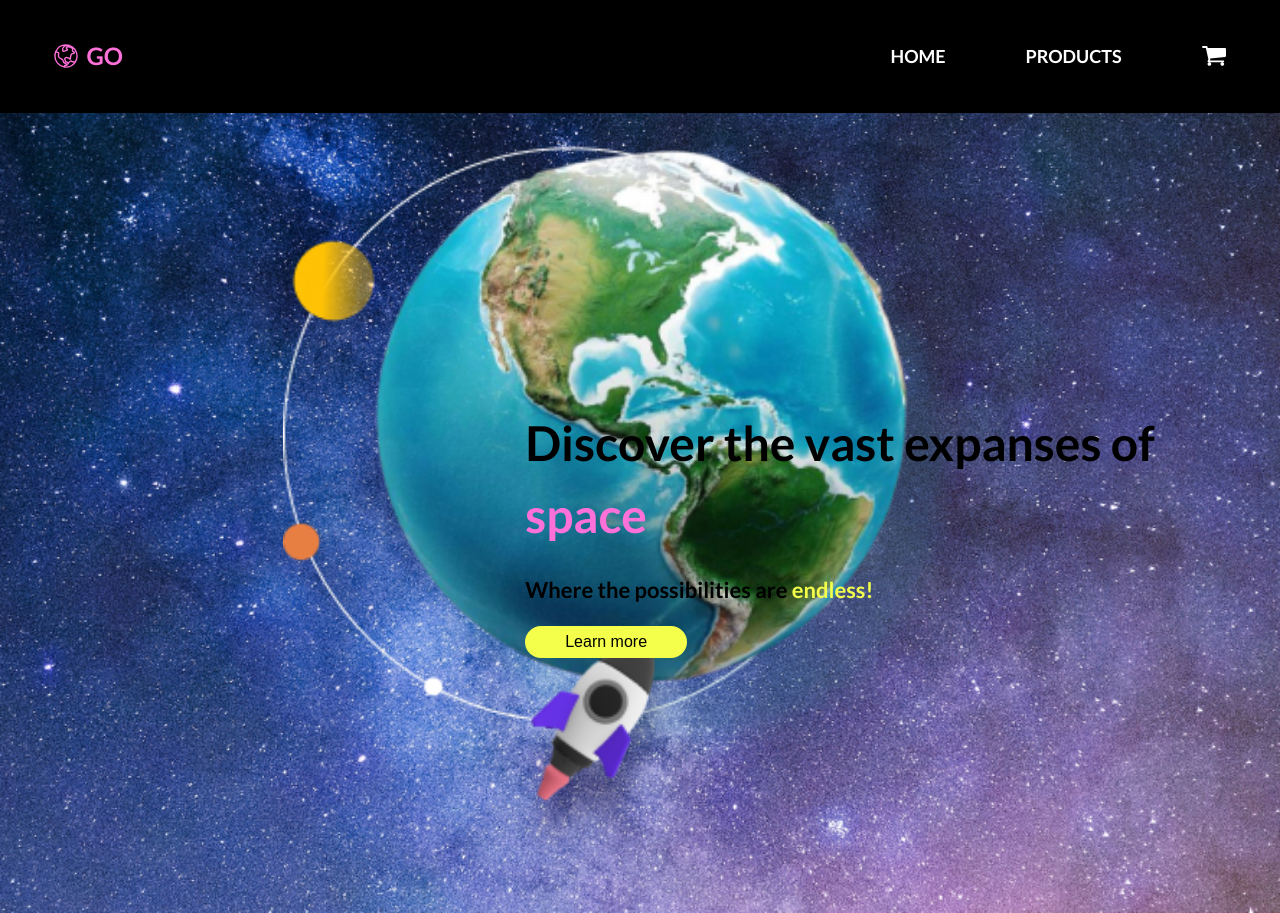
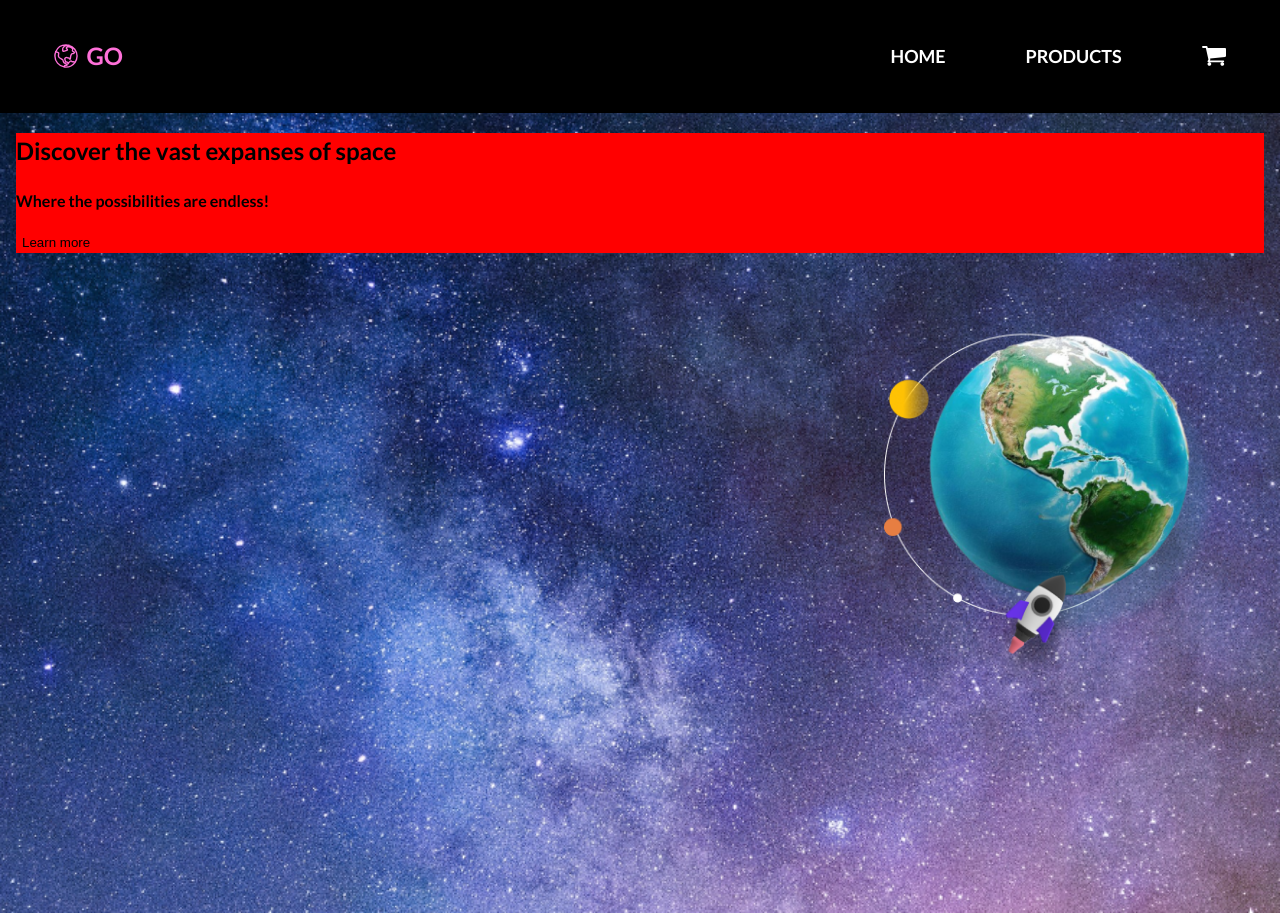
Before and after one commit to stepanencode/softswiss-cra-sass, a React (Create React App) app: page / in a window 1280 px wide. Built offline with nearby package versions, Linux system fonts and the light colour scheme; the HTML template or start-up script is replaced by a standard one.

Commit message:
WIP: planet

```diff
--- a/src/App.js
+++ b/src/App.js
@@ -78,6 +78,7 @@ const App = () => {
         </div>
       </header>
       <section className="hero">
+        <div className="hero__container">
           <div className="hero__content">
             <div className="hero__text">
               <h1 className="hero__title">
@@ -91,6 +92,7 @@ const App = () => {
               <button className="hero__button">Learn more</button>
             </div>
           </div>
+        </div>
       </section>
     </div>
   );
--- a/src/App.scss
+++ b/src/App.scss
@@ -22,6 +22,20 @@ $breakpoints: (
   sm: 360px,
   md: 768px,
   lg: 1248px,
+);
+
+$earth-images: (
+  url('./assets/images/earth@1x.png') 1x,
+  url('./assets/images/earth@2x.png') 2x,
+  url('./assets/images/earth@3x.png') 3x,
+  url('./assets/images/earth@4x.png') 4x
+);
+
+$space-images: (
+  url('./assets/images/space-main@1x.png') 1x,
+  url('./assets/images/space-main@2x.png') 2x,
+  url('./assets/images/space-main@3x.png') 3x,
+  url('./assets/images/space-main@4x.png') 4x
 );
 
 @mixin flex-center($direction: row) {
@@ -246,90 +260,130 @@ $breakpoints: (
   width: 100%;
   height: 100vh;
   overflow: hidden;
-  background: image-set(
-        url('./assets/images/earth@1x.png') 1x,
-        url('./assets/images/earth@2x.png') 2x,
-        url('./assets/images/earth@3x.png') 3x,
-        url('./assets/images/earth@4x.png') 4x
-      )
-      center/contain no-repeat,
-    image-set(
-        url('./assets/images/space-main@1x.png') 1x,
-        url('./assets/images/space-main@2x.png') 2x,
-        url('./assets/images/space-main@3x.png') 3x,
-        url('./assets/images/space-main@4x.png') 4x
-      )
-      center/cover no-repeat;
+  background: image-set($earth-images) center -35% / 300px no-repeat,
+    image-set($space-images) center / cover no-repeat;
   background-attachment: fixed;
 
-  &__content {
-    position: relative;
-    z-index: 10;
-    display: flex;
-    flex-direction: column;
-    justify-content: flex-end;
-    align-items: center;
-    height: 100%;
-    padding: 40px 20px;
-    text-align: center;
+  @include respond-to(md) {
+    background: image-set($earth-images) 115% center/ 350px no-repeat,
+      image-set($space-images) center / cover no-repeat;
+  }
+  @include respond-to(lg) {
+    background: image-set($earth-images) 95% center / 350px no-repeat,
+      image-set($space-images) center / cover no-repeat;
+  }
+
+  &__container {
     max-width: 1248px;
     width: 100%;
     margin: 0 auto;
-
-    @include respond-to(md) {
-      flex-direction: row-reverse;
-      justify-content: space-between;
-      align-items: center;
-      text-align: left;
-      padding: 40px 50px;
+    background-color: red;
   }
 }
 
-  &__text {
-    flex: 1;
-    max-width: 60%;
-  }
+//   &__content {
+//     // position: absolute; /* Фиксируем контент внутри секции */
+//     // bottom: 0; /* Размещаем внизу */
+//     // left: 50%; /* Центрируем горизонтально */
+//     // transform: translateX(-50%); /* Исправляем смещение */
+//     // display: flex;
+//     // flex-direction: column;
+//     // justify-content: flex-end; /* Перемещаем текст вниз */
+//     // align-items: center;
+//     // height: 100%;
+//     // width: 100%;
+//     // padding: 40px 20px;
+//     // text-align: center;
+//     // max-width: 1248px;
+//     // margin: 0 auto;
 
-  &__title {
-    font-size: 36px;
-    font-weight: 800;
-    margin-bottom: 10px;
-    @include respond-to(md) {
-      font-size: 48px;
-    }
+//     position: absolute; /* Фиксируем блок в секции */
+//     bottom: 0; /* Текст находится внизу */
+//     left: 50%; /* Центрируем по горизонтали */
+//     transform: translateX(-50%); /* Исправляем смещение */
+//     display: flex;
+//     flex-direction: column;
+//     justify-content: flex-end; /* Текст прижимается к низу */
+//     align-items: center;
+//     height: auto; /* Высота подстраивается под контент */
+//     width: 100%; /* Ширина по всей секции */
+//     padding: 20px 20px; /* Добавляем отступы */
+//     text-align: center;
+//     max-width: 1248px;
+//     margin: 0 auto;
 
-    .hero__highlight {
-      color: $space-color;
-    }
-  }
+//     @include respond-to(md) {
+//       position: relative; /* Возвращаем обычное позиционирование */
+//       // flex-direction: row;
+//       // justify-content: flex-start;
+//       // align-items: center;
+//       // // padding: 60px 50px;
+//       // text-align: left;
+//       // transform: none;
+//       // left: auto;
 
-  &__subtitle {
-    font-size: 16px;
-    font-weight: 800;
-    margin-bottom: 20px;
+//       flex-direction: row; /* Планета справа, текст слева */
+//       justify-content: flex-start; /* Текст выравнивается слева */
+//       align-items: center; /* Текст выравнивается по высоте планеты */
+//       text-align: left;
+//       padding: 0 50px; /* Уменьшаем верхний и нижний отступы */
+//       height: auto; /* Высота подстраивается под контент */
+//     }
+//   }
 
-    @include respond-to(md) {
-      font-size: 22px;
-    }
+//   &__text {
+//     flex: 1;
+//     max-width: 60%;
 
-    .hero__emphasis {
-      color: $emphasis-color;
-    }
-  }
+//     @include respond-to(md) {
+//       flex: 1;
+//       max-width: 60%;
+//       margin-left: 0;
+//       line-height: 1;
+//     }
+//   }
 
-  &__button {
-    padding: 7px 40px;
-    align-self: flex-start;
-    font-size: 16px;
-    color: $background-color;
-    background-color: $emphasis-color;
-    border: none;
-    border-radius: 20px;
-    cursor: pointer;
-    transition: all 0.3s;
+//   &__title {
+//     color: $text-color;
+//     font-size: 36px;
+//     font-weight: 800;
+//     margin-bottom: 10px;
+//     @include respond-to(md) {
+//       font-size: 48px;
+//     }
 
-    &:hover {
-      background-color: #ebff0099;
-    }
-  }
-}
+//     .hero__highlight {
+//       color: $space-color;
+//     }
+//   }
+
+//   &__subtitle {
+//     font-size: 16px;
+//     font-weight: 800;
+//     margin-bottom: 20px;
+
+//     @include respond-to(md) {
+//       font-size: 22px;
+//     }
+
+//     .hero__emphasis {
+//       color: $emphasis-color;
+//     }
+//   }
+
+//   &__button {
+//     padding: 7px 40px;
+//     align-self: flex-start;
+//     font-size: 16px;
+//     color: $background-color;
+//     background-color: $emphasis-color;
+//     border: none;
+//     border-radius: 20px;
+//     cursor: pointer;
+//     transition: all 0.3s;
+
+//     &:hover {
+//       background-color: #ebff0099;
+//     }
+//   }
+// }
```
Lines whose indentation alone changed are shown as unchanged.
